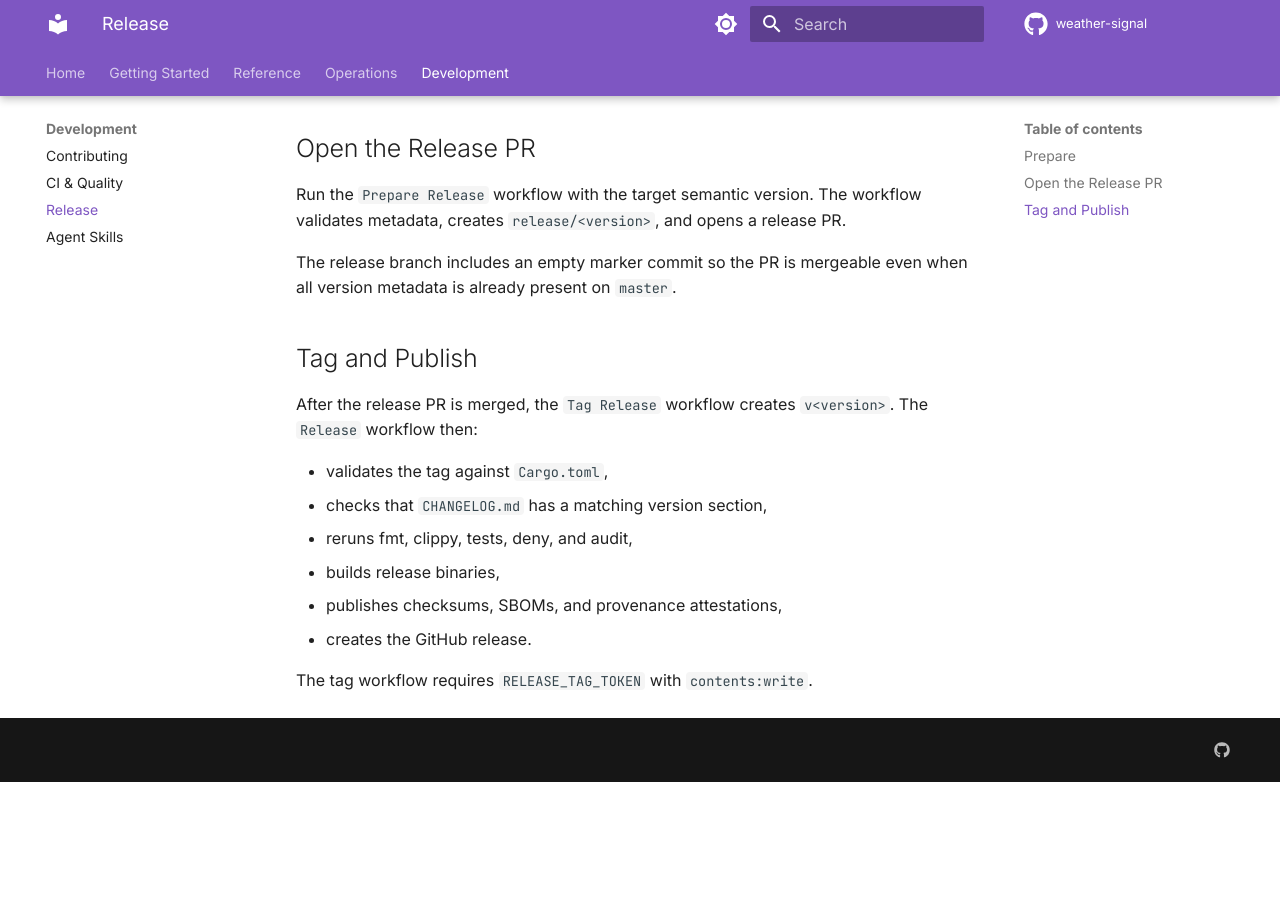
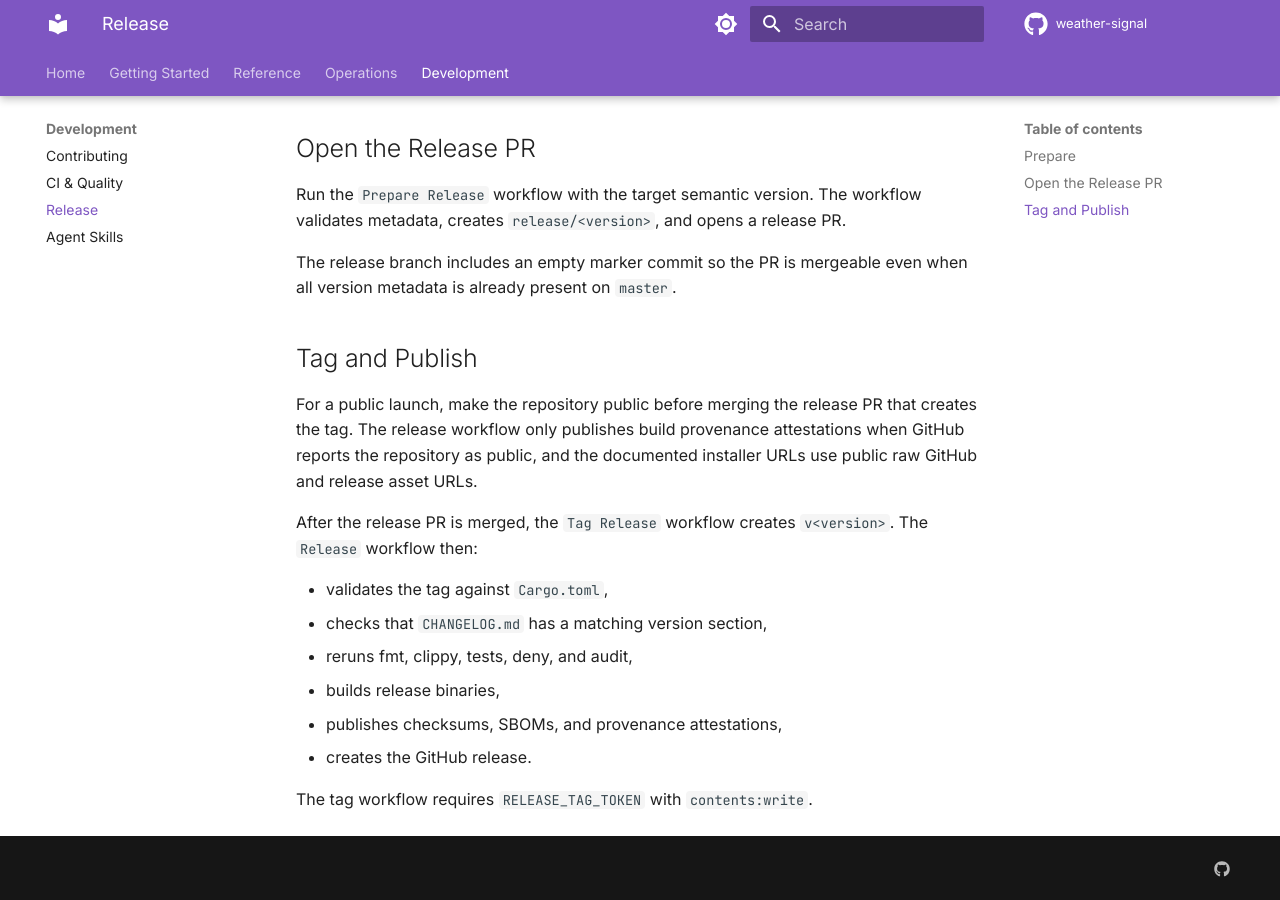
Before and after one commit to joe-broadhead/weather-signal, an MkDocs documentation site: the page built from docs/development/release.md, in a window 1280 px wide and 900 px high, scrolled down 564 px. Built offline with MkDocs 1.6.1 and Material for MkDocs 9.7.7, drawn with Linux system fonts in a browser that asks for light colours; comment, search, counter and statistics services are not loaded; before the commit the page ends 1346 px from its top, so only the background shows below that.

Commit message:
Polish v0.0.0 release docs (#13)

```diff
--- a/docs/development/release.md
+++ b/docs/development/release.md
@@ -31,6 +31,11 @@ when all version metadata is already present on `master`.
 
 ## Tag and Publish
 
+For a public launch, make the repository public before merging the release PR
+that creates the tag. The release workflow only publishes build provenance
+attestations when GitHub reports the repository as public, and the documented
+installer URLs use public raw GitHub and release asset URLs.
+
 After the release PR is merged, the `Tag Release` workflow creates `v<version>`.
 The `Release` workflow then:
 
```
Also changed, not shown: CHANGELOG.md (+2 -0 lines), README.md (+1 -1 lines), docs/getting-started/installation.md (+1 -1 lines).
